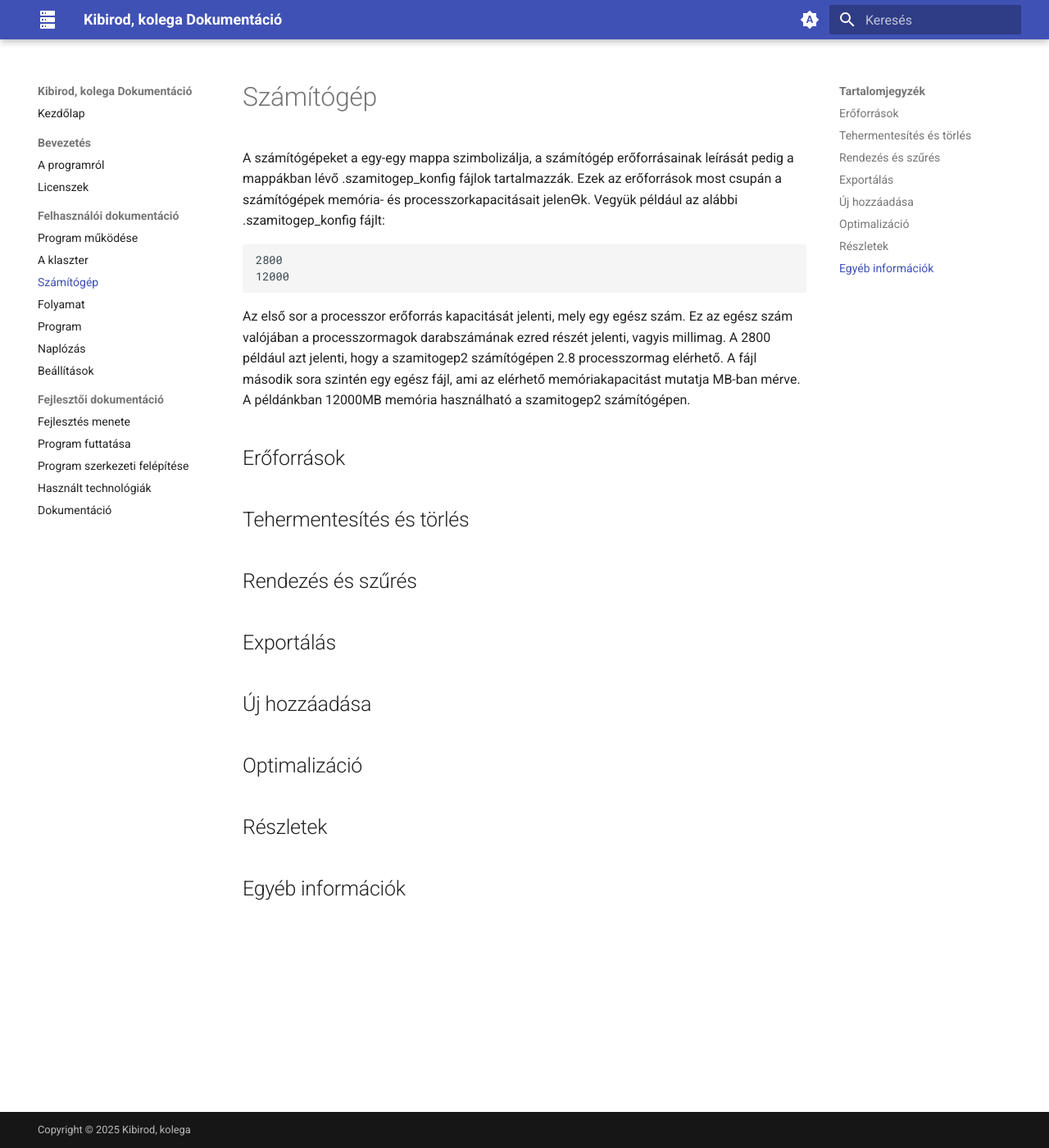
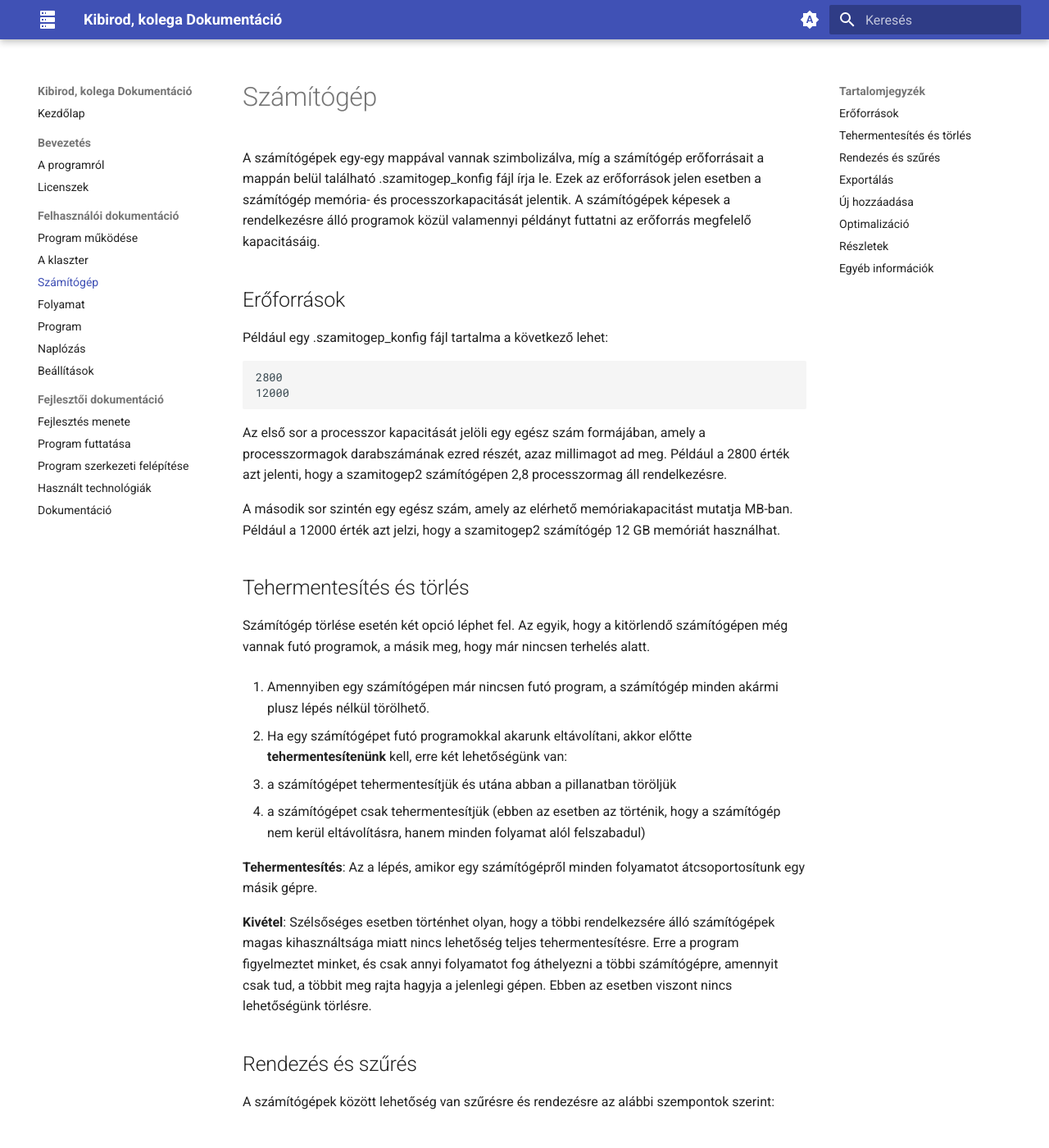
Before and after one commit to gyorfimarcell/Dusza2025, an MkDocs documentation site: the page built from documentation/docs/felhasznaloi/szamitogep.md, in a window 1280 px wide and 1400 px high. Shown: the whole window at 82% size. Built offline with MkDocs 1.6.1 and Material for MkDocs 9.7.7, drawn with Linux system fonts in a browser that asks for light colours; some of the changed text lies outside the part shown.

Commit message:
Computer documentation text

````diff
--- a/documentation/docs/felhasznaloi/szamitogep.md
+++ b/documentation/docs/felhasznaloi/szamitogep.md
@@ -1,26 +1,76 @@
 # Számítógép
 
-A számítógépeket a egy-egy mappa szimbolizálja, a számítógép erőforrásainak leírását pedig a mappákban lévő .szamitogep_konfig fájlok tartalmazzák. Ezek az erőforrások most csupán a számítógépek memória- és processzorkapacitásait jelenƟk. Vegyük például az alábbi .szamitogep_konfig fájlt:
+A számítógépek egy-egy mappával vannak szimbolizálva, míg a számítógép erőforrásait a mappán belül található .szamitogep_konfig fájl írja le. Ezek az erőforrások jelen esetben a számítógép memória- és processzorkapacitását jelentik. A számítógépek képesek a rendelkezésre álló programok közül valamennyi példányt futtatni az erőforrás megfelelő kapacitásáig.
+
+## Erőforrások
+
+Például egy .szamitogep_konfig fájl tartalma a következő lehet:
 
 ```
 2800
 12000
 ```
 
-Az első sor a processzor erőforrás kapacitását jelenti, mely egy egész szám. Ez az egész szám valójában a processzormagok darabszámának ezred részét jelenti, vagyis millimag. A 2800 például azt jelenti, hogy a szamitogep2 számítógépen 2.8 processzormag elérhető. A fájl második sora szintén egy egész fájl, ami az elérhető memóriakapacitást mutatja MB-ban mérve. A példánkban 12000MB memória használható a szamitogep2 számítógépen.
+Az első sor a processzor kapacitását jelöli egy egész szám formájában, amely a processzormagok darabszámának ezred részét, azaz millimagot ad meg. Például a 2800 érték azt jelenti, hogy a szamitogep2 számítógépen 2,8 processzormag áll rendelkezésre.
 
-## Erőforrások
+A második sor szintén egy egész szám, amely az elérhető memóriakapacitást mutatja MB-ban. Például a 12000 érték azt jelzi, hogy a szamitogep2 számítógép 12 GB memóriát használhat.
 
 ## Tehermentesítés és törlés
 
+Számítógép törlése esetén két opció léphet fel. Az egyik, hogy a kitörlendő számítógépen még vannak futó programok, a másik meg, hogy már nincsen terhelés alatt.
+
+1. Amennyiben egy számítógépen már nincsen futó program, a számítógép minden akármi plusz lépés nélkül törölhető.
+
+2. Ha egy számítógépet futó programokkal akarunk eltávolítani, akkor előtte **tehermentesítenünk** kell, erre két lehetőségünk van:
+   - a számítógépet tehermentesítjük és utána abban a pillanatban töröljük
+   - a számítógépet csak tehermentesítjük (ebben az esetben az történik, hogy a számítógép nem kerül eltávolításra, hanem minden folyamat alól felszabadul)
+
+**Tehermentesítés**: Az a lépés, amikor egy számítógépről minden folyamatot átcsoportosítunk egy másik gépre.
+
+**Kivétel**: Szélsőséges esetben történhet olyan, hogy a többi rendelkezsére álló számítógépek magas kihasználtsága miatt nincs lehetőség teljes tehermentesítésre. Erre a program figyelmeztet minket, és csak annyi folyamatot fog áthelyezni a többi számítógépre, amennyit csak tud, a többit meg rajta hagyja a jelenlegi gépen. Ebben az esetben viszont nincs lehetőségünk törlésre.
+
 ## Rendezés és szűrés
+
+A számítógépek között lehetőség van szűrésre és rendezésre az alábbi szempontok szerint:
 
 ## Exportálás
 
+Lehetőségünk van a számítógépek CSV exportálására is a következő adatokkal:
+
+<ul>
+    <li>Számítógép neve</li>
+    <li>Processzor kapacitása</li>
+    <li>Processzor jelenlegi terheltsége</li>
+    <li>Memória kapacitása</li>
+    <li>Memória jelenlegi terheltsége</li>
+</ul>
+
 ## Új hozzáadása
+
+Lehetőség van számítógép új hozzáadására is, ahol az alábbi adatokat kell megadnunk:
+
+1. Számítógép neve (egyedi kell legyen)
+2. Processzor kapacitása
+3. Memória kapacitása
 
 ## Optimalizáció
 
+Lehetőség van a gépeken futó folyamatok eloszlásának optimalizálására is. Ehhez meg kell adnunk azt a minimum és maximum százalékot, amik között a számítógép terhelésének lennie kell.
+
+Amennyiben lehetséges ez a féle elosztás, akkor a gépek terheltsége a megadott intervallumon belül lesz.
+
+Ez amennyiben nem lehetséges a program felajánlja azt a lehetőséget, hogy minden gép egyenlő mértékben legyen leterhelt.
+
 ## Részletek
 
+A számítógép részletesebb információinak megtekintéséhez rá kell kattintani a megfelelőre. Ezután látható a számítógépen futó folyamatok száma (aktív és inaktív), a számítógép leterheltsége, valamint különféle grafikonok. A grafikonok azt mutatják meg, hogy milyen eloszlásban mennyi program fut, valamint hogy az egyes programok milyen eloszlásban terhelik processzor és memória szintjén egyaránt a számítógépeket.
+
+Továbbiakban lehetőség van itt is a számítógép törlésére, amire ugyan az érvényes, mint a <a href="#tehermentesites-es-torles">fent</a> leírtakban.
+
+Lehet még a számítógépet szerkeszteni is, ahol a processzor és a memória kapacitását lehet állítani. Fontos megjegyeznivaló, hogy mind a processzor és mind a memóriakapacitásnak nagyobbnak kell lennie, mint az akutális leterheltség, ha ennek nem teszünk eleget, a program nem fogja engedélyezni a szerkesztést.
+
+Végső soron lehet még a már számítógépen futó folyamatokat leállítani, vagy pedig aktívvá/inaktívvá tenni.
+
 ## Egyéb információk
+
+Mind a listában, és mind a részletek oldalon megtekinthető a gép aktuális terheltsége százalékos értékben is.
````
